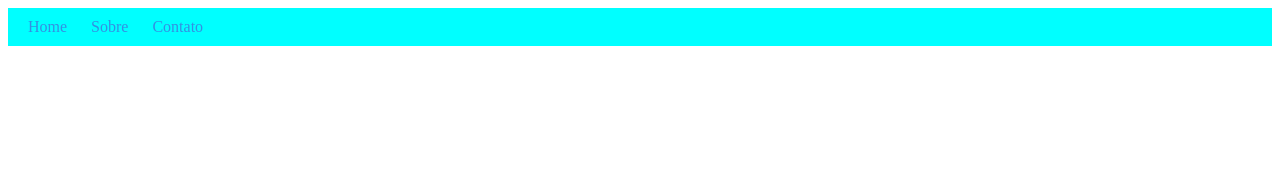
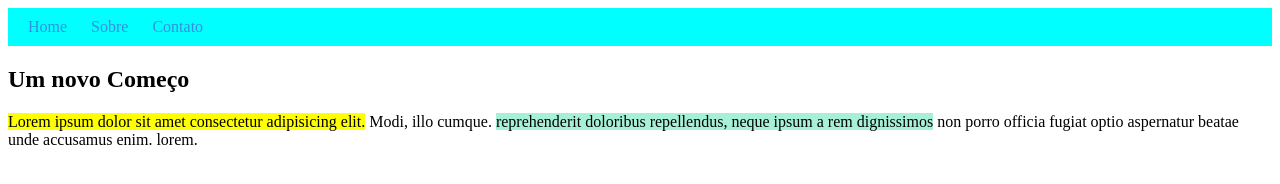
Before and after one commit to leMoreira/site_html, a plain HTML site: page index.html in a window 1280 px wide. Drawn offline with Linux system fonts and the light colour scheme.

Commit message:
Desenvolvendo a parte do elemento <main>

```diff
--- a/index.html
+++ b/index.html
@@ -14,7 +14,21 @@
 
         </nav>
     </header>
-    <main></main>
+    <main>
+      <section>
+        <h2>Um novo Começo</h2>
+        <div>
+            <p>
+              <span style="background-color: yellow;">  Lorem ipsum dolor sit amet consectetur adipisicing elit.</span>
+                Modi, illo cumque. <mark style="background-color: rgba(77, 226, 176,0.5);"> reprehenderit doloribus
+                 repellendus, neque ipsum a rem dignissimos</mark>
+                  non porro officia fugiat optio aspernatur
+                  beatae unde accusamus enim. lorem.
+            </p>
+        </div>
+        <div></div>
+      </section>
+    </main>
     <footer></footer>
 
 </body>
```
